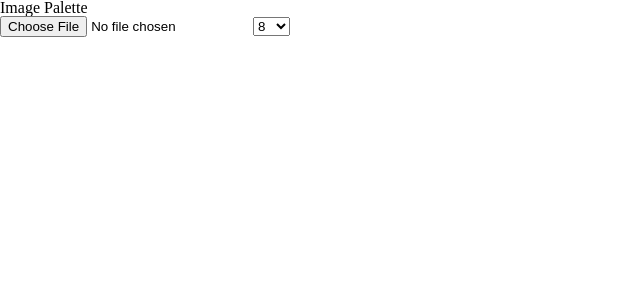
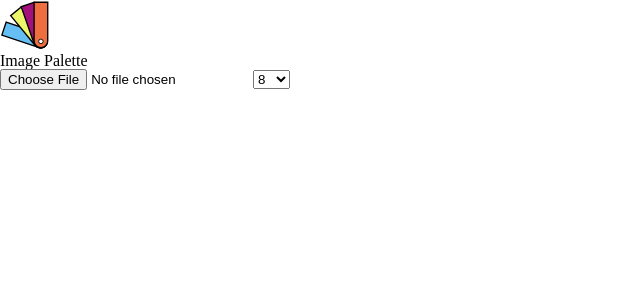
Before and after one commit to ncaron/image-palette, a React app: page / in a window 1280 px wide. Shown: the top 300 px of the page, without its empty margins (0-640 px from the left). Built offline with nearby package versions, Linux system fonts and the light colour scheme; the HTML template or start-up script is replaced by a standard one.

Commit message:
Add Logo
I have designed and added the logo to the design.

```diff
--- a/src/Components/Header.js
+++ b/src/Components/Header.js
@@ -1,8 +1,10 @@
 import React from 'react';
+import Logo from './Logo';
 
 const Header = () => {
   return (
-    <header>
+    <header className="header">
+      <Logo />
       <h1>Image Palette</h1>
     </header>
   );
--- /dev/null
+++ b/src/Components/Logo.js
@@ -0,0 +1,48 @@
+import React, { Component } from 'react';
+
+class Logo extends Component {
+  constructor(props) {
+    super(props);
+
+    this.colorInterval;
+    this.changeColor = this.changeColor.bind(this);
+  }
+
+  componentDidMount() {
+    this.colorInterval = setInterval(this.changeColor, 1000);
+  }
+
+  componentWillUnmount() {
+    clearInterval(this.colorInterval);
+  }
+
+  changeColor() {
+    let swatches = document.querySelectorAll('[class^="swatch-"]');
+
+    let red;
+    let green;
+    let blue;
+
+    for (let i = 0; i < swatches.length; i++) {
+      red = Math.floor(Math.random() * 256);
+      green = Math.floor(Math.random() * 256);
+      blue = Math.floor(Math.random() * 256);
+
+      swatches[i].style.fill = `rgb(${red}, ${green}, ${blue})`;
+    }
+  }
+
+  render() {
+    return (
+      <svg preserveAspectRatio="xMidYMid" width="110" height="110" viewBox="0 0 110 110" className="logo">
+        <path d="M4.000,77.245 L13.559,48.809 L94.129,75.894 C101.981,78.533 106.207,87.039 103.567,94.891 C100.927,102.744 92.422,106.970 84.569,104.330 L4.000,77.245 Z" className="swatch-4"/>
+        <path d="M23.512,34.396 L46.687,15.346 L100.662,81.010 C105.922,87.410 104.998,96.863 98.599,102.123 C92.199,107.384 82.746,106.460 77.486,100.060 L23.512,34.396 Z" className="swatch-3"/>
+        <path d="M46.675,14.884 L75.000,5.000 L103.005,85.254 C105.734,93.076 101.606,101.629 93.784,104.359 C85.962,107.088 77.409,102.960 74.680,95.138 L46.675,14.884 Z" className="swatch-2"/>
+        <path d="M75.000,5.000 L105.000,5.000 L105.000,90.000 C105.000,98.284 98.284,105.000 90.000,105.000 C81.716,105.000 75.000,98.284 75.000,90.000 L75.000,5.000 Z" className="swatch-1"/>
+        <circle cx="90" cy="91" r="5" className="circle-1"/>
+      </svg>
+    );
+  }
+}
+
+export default Logo;
--- a/src/styles.scss
+++ b/src/styles.scss
@@ -1,3 +1,28 @@
+* { box-sizing: border-box; }
+
+/* LOGO */
+
+.logo {
+  width: 50px;
+  height: 50px;
+
+  [class^="swatch-"] {
+    fill: white;
+    stroke: black;
+    stroke-width: 3px;
+    transition: all .25s;
+  }
+
+  .circle-1 {
+    fill: white;
+    stroke: black;
+    stroke-width: 2px;
+  }
+}
+
+
+/* SWATCHES */
+
 .color {
   display: inline-block;
   width: 100px;
```
